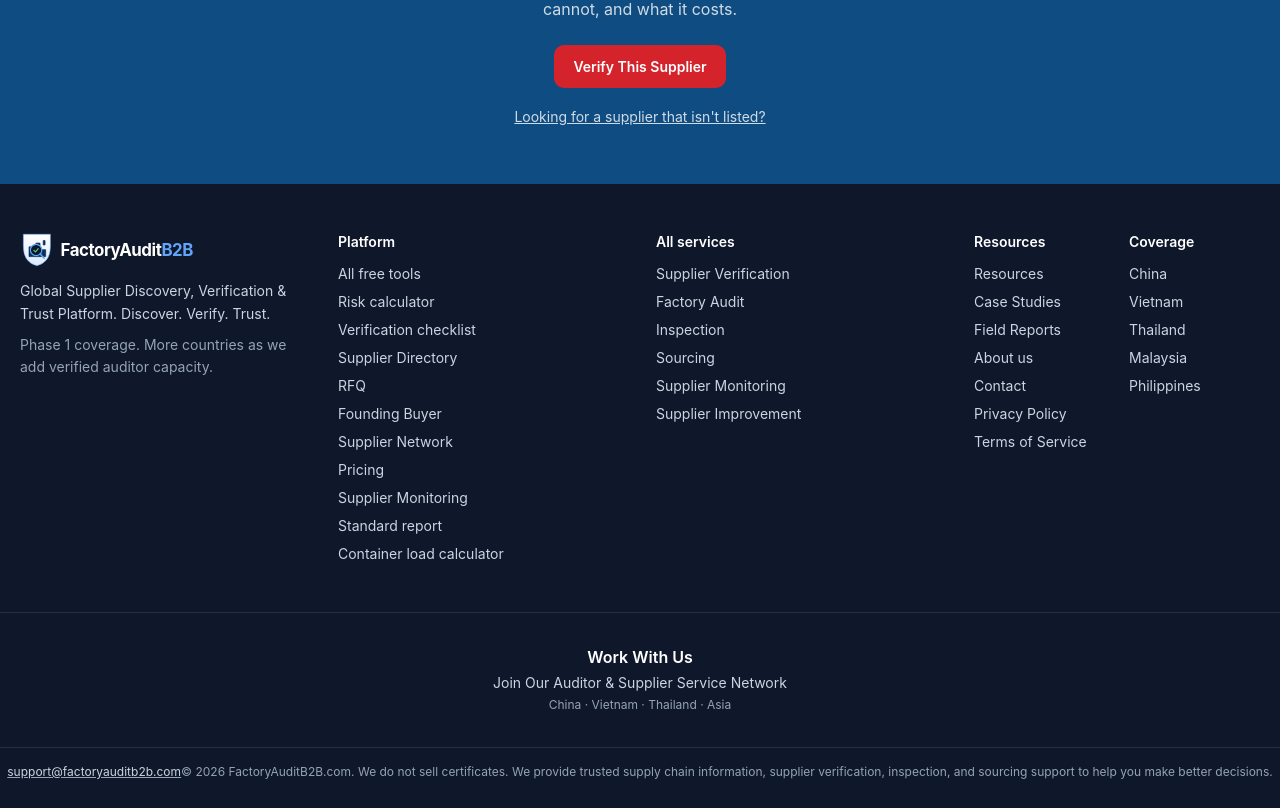
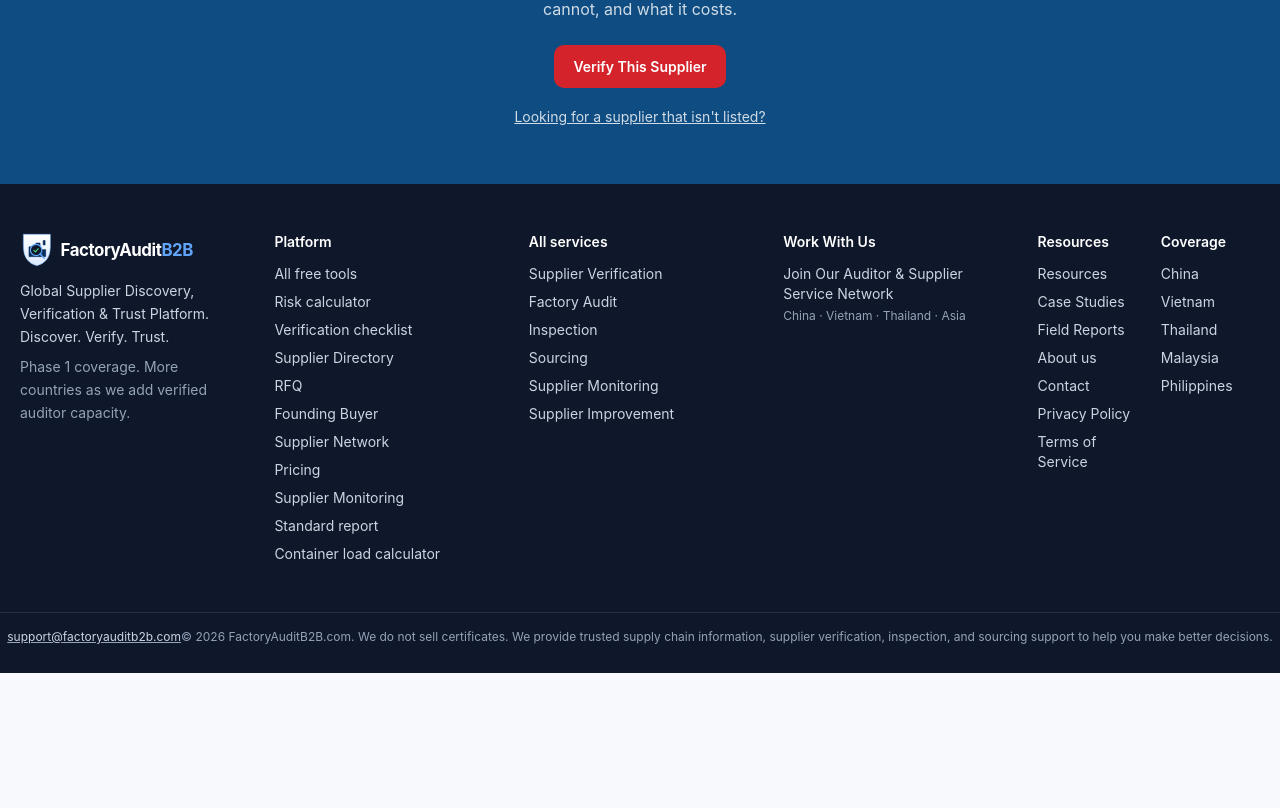
Before and after one commit to FactoryAudit/factoryauditb2b, a Next.js app: page /en in a window 1280 px wide. Shown: the part 4494-5302 px from the top of the page. After the commit the page ends 5167 px from the top, so only its background shows below. Built offline with nearby package versions, Linux system fonts and the light colour scheme; no server answers.

Commit message:
style(footer): move Work With Us strip into a dedicated column next to All Services
- footer grid md:grid-cols-4 -> md:grid-cols-5
- Work With Us becomes a footer column (title + lead + countries, links to /careers)
- remove old centered bottom strip
- no other changes

```diff
--- a/components/SiteFooter.tsx
+++ b/components/SiteFooter.tsx
@@ -66,7 +66,7 @@
 
   return (
     <footer className="bg-[#0f172a] text-[#cbd5e1]">
-      <div className="container py-12 grid md:grid-cols-4 gap-8 text-sm">
+      <div className="container py-12 grid md:grid-cols-5 gap-8 text-sm">
         <div>
           {/* 页脚是深色底（#0f172a），用浅色版 LOGO */}
           {/* eslint-disable-next-line @next/next/no-img-element */}
@@ -171,6 +171,21 @@
         </div>
 
         {/*
+          「Work With Us」—— 人才网络入口，与「所有服务」并排成列。
+          定位不是「招聘岗位」，而是可调用的人力网络（审核员 / 顾问 / 项目 / 采购 / IT /
+          本地合作伙伴）。
+        */}
+        <div>
+          <div className="text-white font-semibold mb-3">{dict.workWithUs}</div>
+          <Link href={p("/careers")} className="group block">
+            <div className="text-[#cbd5e1] group-hover:text-white group-hover:underline">
+              {dict.workWithUsLead}
+            </div>
+            <div className="mt-1 text-xs text-[#94a3b8]">{dict.workWithUsCountries}</div>
+          </Link>
+        </div>
+
+        {/*
           Resources 与 Coverage 同一行（桌面端两栏，移动端自动堆叠）：
           避免宽度被三列分得太窄。
         */}
@@ -238,20 +253,6 @@
           </div>
         </div>
       </div>
-      {/*
-        「Work With Us」—— 人才网络入口。
-        定位不是「招聘岗位」，而是可调用的人力网络（审核员 / 顾问 / 项目 / 采购 / IT /
-        本地合作伙伴），所以单独成条而不是塞进 Platform 那一列。
-      */}
-      <div className="border-t border-white/10 py-8 text-center">
-        <Link href={p("/careers")} className="group inline-block">
-          <div className="text-base font-semibold text-white group-hover:underline">
-            {dict.workWithUs}
-          </div>
-          <div className="mt-1 text-sm text-[#cbd5e1]">{dict.workWithUsLead}</div>
-          <div className="mt-1 text-xs text-[#94a3b8]">{dict.workWithUsCountries}</div>
-        </Link>
-      </div>
       <div className="border-t border-white/10 py-4 text-center text-xs text-[#94a3b8]">
         {/* 域名邮箱做信任背书。邮箱地址本身是标识符、不是文案，9 语通用，故不进词典。
             WhatsApp 是询盘主渠道（见 Coverage 栏），这里给不装 WhatsApp 的访客留一条路。 */}
```
